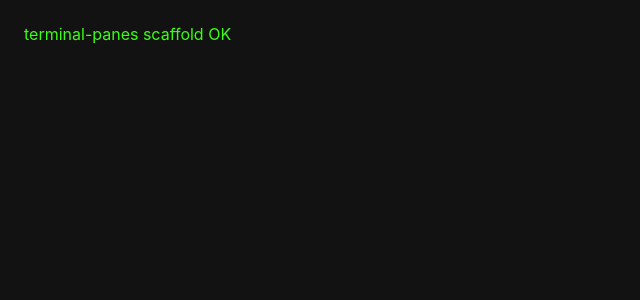
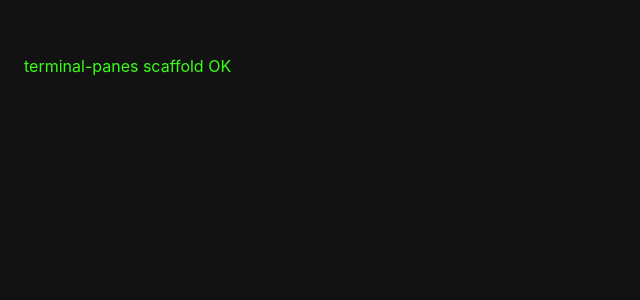
Before and after one commit to Steviewonders99/neo, a React (Vite) app: page / in a window 1280 px wide. Shown: the top 300 px of the page, without its empty margins (0-640 px from the left). Built offline with nearby package versions, Linux system fonts and the light colour scheme.

Commit message:
Add WindowChrome with drag region and traffic-light spacer

```diff
--- a/src/App.tsx
+++ b/src/App.tsx
@@ -1,3 +1,12 @@
+import { WindowChrome } from './components/WindowChrome'
+
 export default function App() {
-  return <div style={{ color: '#39FF14', padding: 24 }}>terminal-panes scaffold OK</div>
+  return (
+    <div style={{ height: '100vh', display: 'flex', flexDirection: 'column' }}>
+      <WindowChrome />
+      <div style={{ flex: 1, color: '#39FF14', padding: 24 }}>
+        terminal-panes scaffold OK
+      </div>
+    </div>
+  )
 }
--- /dev/null
+++ b/src/components/WindowChrome.tsx
@@ -0,0 +1,8 @@
+export function WindowChrome() {
+  return (
+    <div className="window-chrome">
+      <div className="window-chrome-traffic-light-spacer" />
+      <div className="window-chrome-drag" />
+    </div>
+  )
+}
--- a/src/styles.css
+++ b/src/styles.css
@@ -1,3 +1,17 @@
 :root { color-scheme: dark; }
 html, body, #root { margin: 0; height: 100%; background: transparent; }
 body { font-family: -apple-system, BlinkMacSystemFont, sans-serif; }
+.window-chrome {
+  display: flex;
+  align-items: stretch;
+  height: 32px;
+  user-select: none;
+}
+.window-chrome-traffic-light-spacer {
+  width: 80px;
+  flex-shrink: 0;
+}
+.window-chrome-drag {
+  flex: 1;
+  -webkit-app-region: drag;
+}
```
